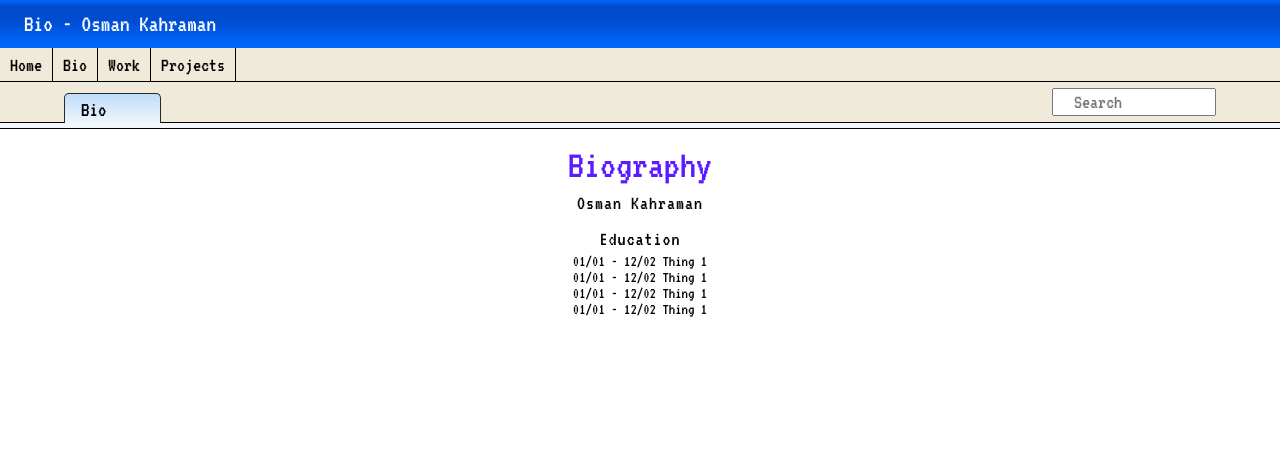
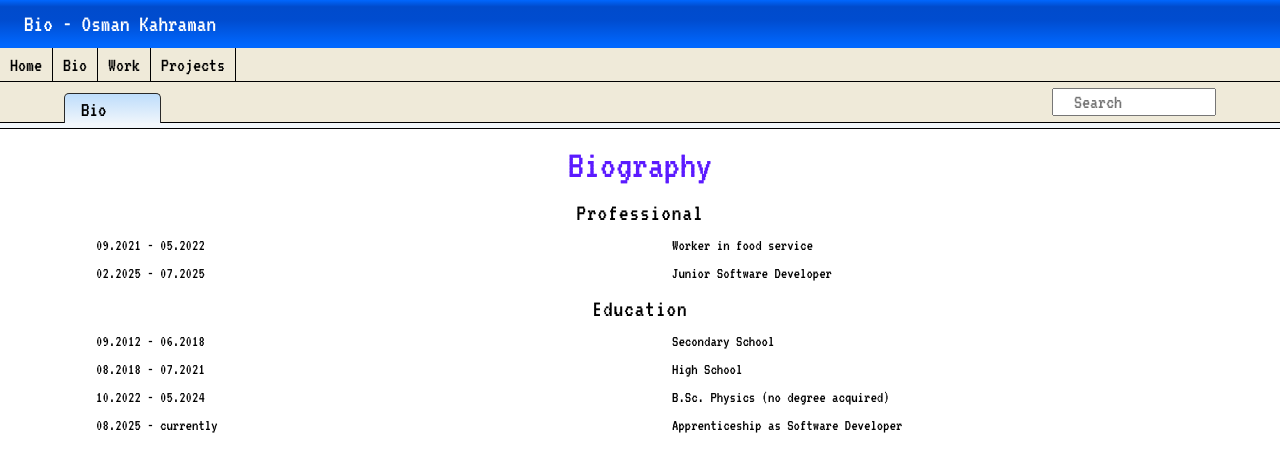
Before and after one commit to kahosman/osmankahraman.eu, a React (Vite) app: page /bio in a window 1280 px wide. Shown: the top 472 px of the page. Built offline with nearby package versions, Linux system fonts and the light colour scheme; some icons are missing.

Commit message:
Changed lorem ipsum in the Biography with correct text and changed from list element to custom div elements

```diff
--- a/src/components/Biography.jsx
+++ b/src/components/Biography.jsx
@@ -2,15 +2,39 @@ function Biography() {
   return (
     <main>
       <h1>Biography</h1>
-      <h3>Osman Kahraman</h3>
+      <section className="main-list-section">
+        <h3>Professional</h3>
+        <div className="bio-list-div">
+          <div className="bio-list-item-div">
+            <p className="bio-list-date-p">09.2021 - 05.2022</p>
+            <p>Worker in food service</p>
+          </div>
+          <div className="bio-list-item-div">
+            <p className="bio-list-date-p">02.2025 - 07.2025</p>
+            <p>Junior Software Developer</p>
+          </div>
+        </div>
+      </section>
       <section className="main-list-section">
         <h3>Education</h3>
-        <ul>
-          <li>01/01 - 12/02 Thing 1</li>
-          <li>01/01 - 12/02 Thing 1</li>
-          <li>01/01 - 12/02 Thing 1</li>
-          <li>01/01 - 12/02 Thing 1</li>
-        </ul>
+        <div className="bio-list-div">
+          <div className="bio-list-item-div">
+            <p className="bio-list-date-p">09.2012 - 06.2018</p>
+            <p>Secondary School</p>
+          </div>
+          <div className="bio-list-item-div">
+            <p className="bio-list-date-p">08.2018 - 07.2021</p>
+            <p>High School</p>
+          </div>
+          <div className="bio-list-item-div">
+            <p className="bio-list-date-p">10.2022 - 05.2024</p>
+            <p>B.Sc. Physics (no degree acquired)</p>
+          </div>
+          <div className="bio-list-item-div">
+            <p className="bio-list-date-p">08.2025 - currently</p>
+            <p>Apprenticeship as Software Developer</p>
+          </div>
+        </div>
       </section>
     </main>
   );
--- a/src/index.css
+++ b/src/index.css
@@ -49,16 +49,36 @@ main h3 {
   margin: 1em 0;
 }
 
+.main-list-section h3{
+  margin-bottom: 0.5em;
+
+  font-size: 1.5rem;
+  font-weight: 500;
+}
+
 main ul{
   margin: 0.25em 0;
   padding: 0;
-  text-align: center;
+  text-align: left;
 }
 
 main li{
   list-style: none;
 }
 
+
+.bio-list-item-div{
+  display: flex;
+  margin-bottom: 0.75em;
+}
+
+.bio-list-item-div p{
+  margin: 0;
+}
+
+.bio-list-date-p{
+  min-width: 45vw
+}
 
 .projects-tags-div{
     display: flex;
```
